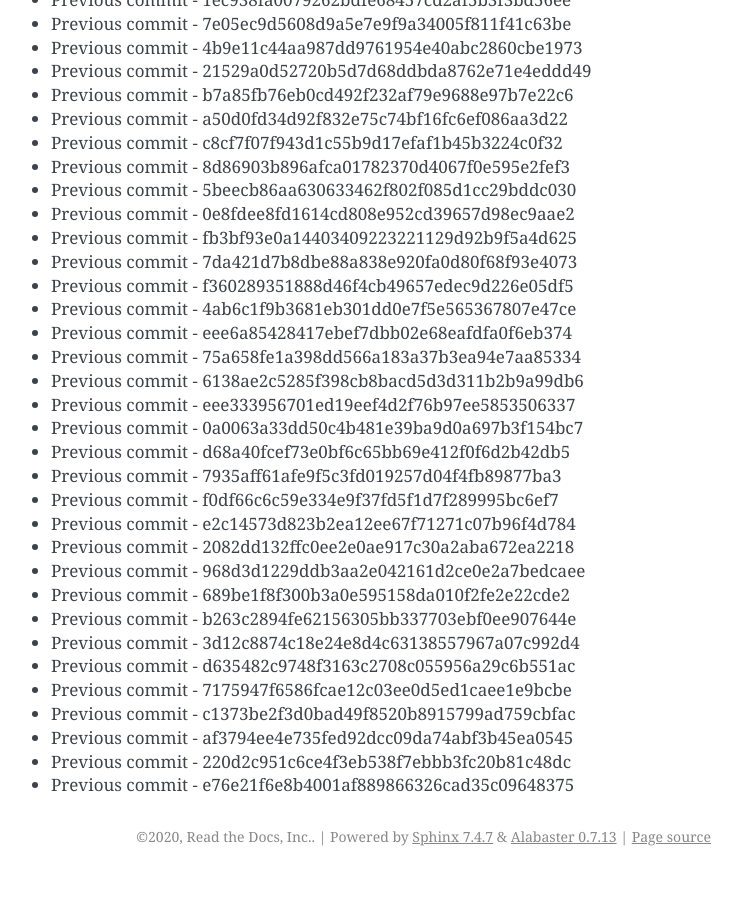
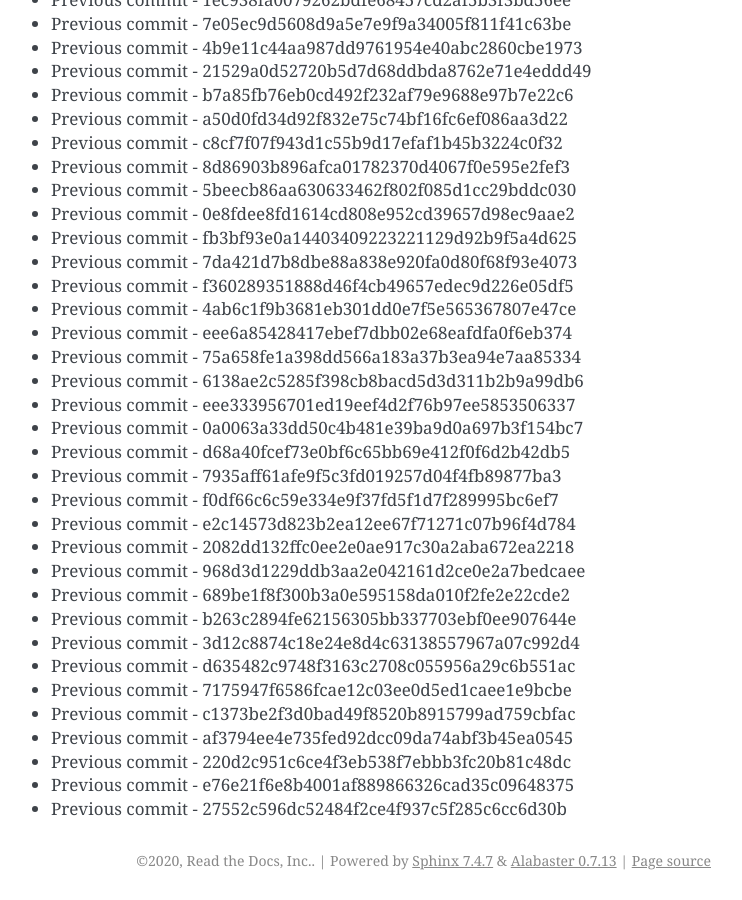
Before and after one commit to readthedocs/rtd-git-stresstest, a Sphinx documentation site: the page built from docs/updates.rst, in a window 1280 px wide and 900 px high, scrolled down 31401 px. Shown: the whole window, without its empty margins (399-1141 px from the left). Built offline with Sphinx 7.4.7, drawn with Linux system fonts in a browser that asks for light colours; before the commit the page ends 32277 px from its top, so only the background shows below that.

Commit message:
Generating commit from previous: 27552c596dc52484f2ce4f937c5f285c6cc6d30b

```diff
--- a/docs/updates.rst
+++ b/docs/updates.rst
@@ -1351,3 +1351,4 @@ It can be tested for any performance characteristics.
 * Previous commit - af3794ee4e735fed92dcc09da74abf3b45ea0545
 * Previous commit - 220d2c951c6ce4f3eb538f7ebbb3fc20b81c48dc
 * Previous commit - e76e21f6e8b4001af889866326cad35c09648375
+* Previous commit - 27552c596dc52484f2ce4f937c5f285c6cc6d30b
```
